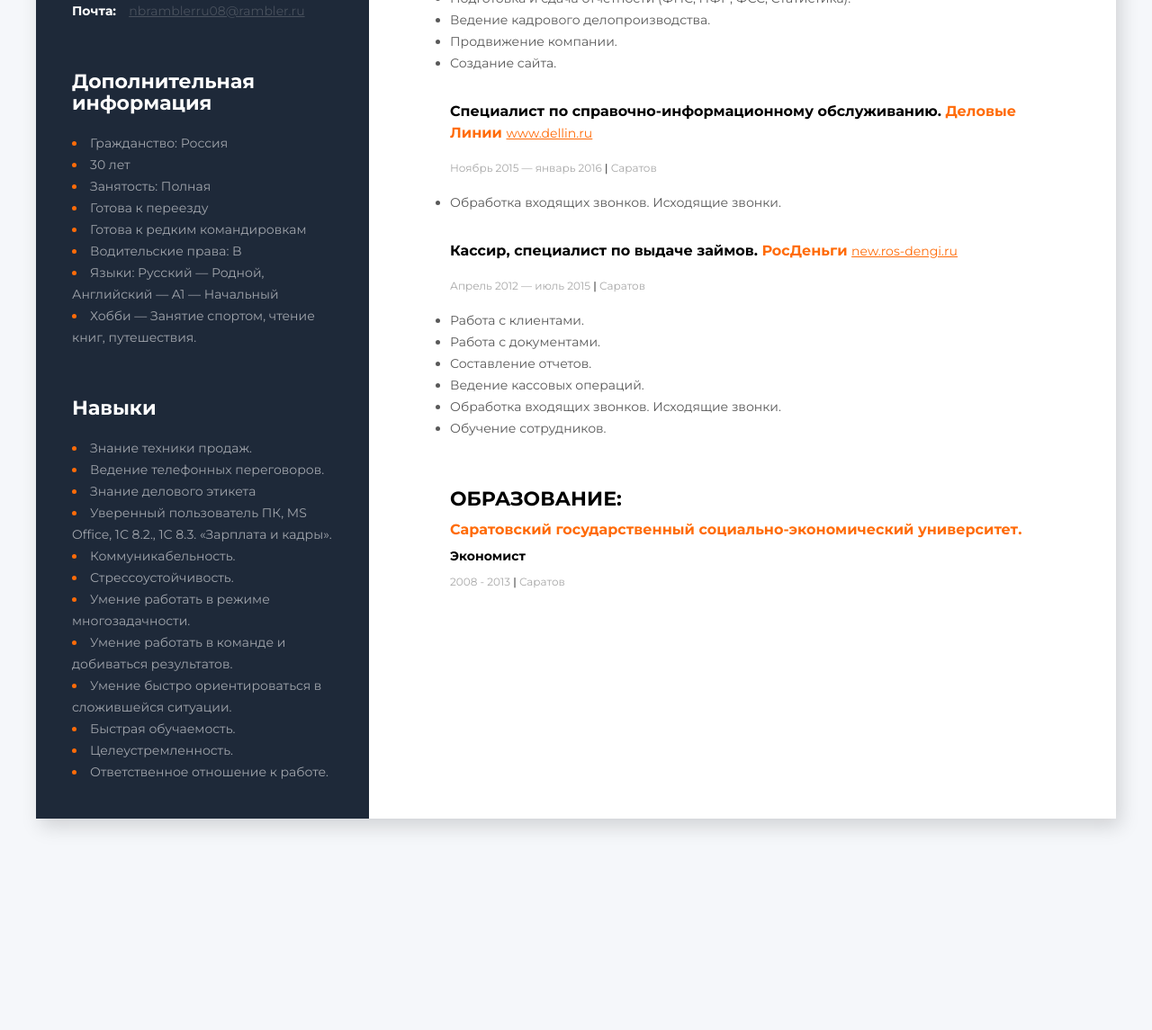
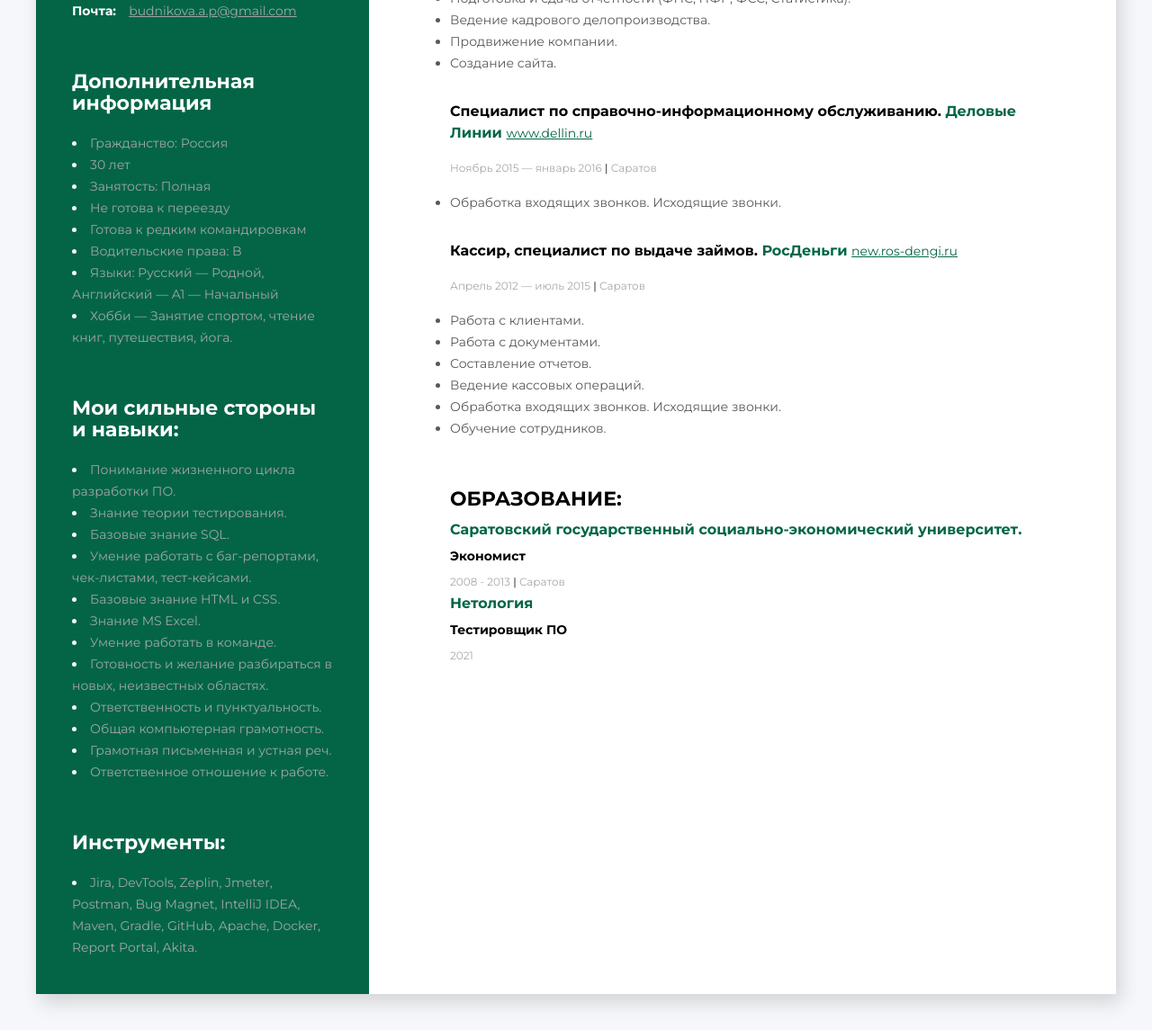
Before and after one commit to BudnikovaNastiya/resume, a plain HTML site: page index.html in a window 1280 px wide. Shown: the part 703-1848 px from the top of the page at 90% size. Before the commit the page ends 1653 px from the top, so only its background shows below. Drawn offline with Linux system fonts and the light colour scheme.

Commit message:
Правки ноябрь 2021

```diff
--- a/css/style.css
+++ b/css/style.css
@@ -22,7 +22,7 @@ body{
     height: auto;
 }
 .sidebar{
-    background: #1e2939;
+    background: #036546;
     max-width: 370px;
     padding-top: 40px;
     padding-bottom: 40px;
@@ -52,7 +52,7 @@ body{
     font-size: 14px;
     font-weight: 400;
     line-height: 24px;
-    color: #49515d;
+    color: #a1a5ac;
 }
 .contacts-link-type{
     font-size: 14px;
@@ -75,7 +75,7 @@ body{
     margin-right: 40px;
 }
 .tech-skills-item{
-    color: #ff6b08;
+    color: #f5f7fa;
     font-size: 14px;
     font-weight: 400;
     line-height: 24px;
@@ -96,7 +96,7 @@ body{
     margin-right: 40px;
 }
 .soft-skills-item{
-    color: #ff6b08;
+    color: #f5f7fa;
     font-size: 14px;
     font-weight: 400;
     line-height: 24px;
@@ -139,7 +139,7 @@ body{
     margin-bottom:10px;
 }
 .projects-link{
-    color: #ff6b08;
+    color: #036546;
     font-size: 14px;
     font-weight: 400;
     line-height: 24px;
@@ -163,7 +163,7 @@ body{
     margin-bottom: 15px;
 }
 .profession-company{
-    color: #ff6b08;
+    color: #036546;
 }
 .profession-time{
     color: #a8a8a8;
@@ -195,7 +195,7 @@ body{
     margin-bottom: 10px;
  }
 .education{
-    color: #ff6b08;
+    color: #036546;
     font-size: 16px;
     font-weight: 700;
     line-height: 24px;
--- a/index.html
+++ b/index.html
@@ -20,7 +20,7 @@
                        <span class="contacts-link-type">Телефон:</span>  <a class="contacts-link" href="+7 (917) 202-80-42"> +7 (917) 202-80-42 </a>
                     </div>
                     <div>
-                       <span class="contacts-link-type">Почта:</span>  <a class="contacts-link" href="nbramblerru08@rambler.ru"> nbramblerru08@rambler.ru</a>
+                       <span class="contacts-link-type">Почта:</span>  <a class="contacts-link" href="budnikova.a.p@gmail.com"> budnikova.a.p@gmail.com </a>
                     </div>
                 </div>
                 <!--Tech Skills container-->
@@ -38,7 +38,7 @@
                         </li>
 
                         <Li class="tech-skills-item">
-                            <span class="tech-skills-text"> Готова к переезду</span>
+                            <span class="tech-skills-text"> Не готова к переезду</span>
                         </Li>
                         <li class="tech-skills-item">
                             <span class="tech-skills-text"> Готова к редким командировкам</span>
@@ -51,55 +51,63 @@
                                 Английский — A1 — Начальный</span>
                         </Li>
                         <Li class="tech-skills-item">
-                            <span class="tech-skills-text"> Хобби — Занятие спортом, чтение книг, путешествия.</span>
+                            <span class="tech-skills-text"> Хобби — Занятие спортом, чтение книг, путешествия, йога.</span>
                         </Li>
                     </lu>
                 </div>
                 <!-- Soft Skills container-->
                 <div class="soft-skills-container">
-                    <h3 class="soft-skills-title">Навыки</h3>
+                    <h3 class="soft-skills-title">Мои сильные стороны и навыки:</h3>
                     <lu>
                         <li
                             class="soft-skills-item">
-                            <span class="soft-skills-text">Знание техники продаж.</span>
+                            <span class="soft-skills-text">Понимание жизненного цикла разработки ПО.</span>
                         </li>
                         <li
                             class="soft-skills-item">
-                            <span class="soft-skills-text">Ведение телефонных переговоров.</span>
+                            <span class="soft-skills-text">Знание теории тестирования.</span>
                         </li>
                         <li
                             class="soft-skills-item">
-                            <span class="soft-skills-text">Знание делового этикета</span>
+                            <span class="soft-skills-text">Базовые знание SQL.</span>
                         </li>
                         <li
                             class="soft-skills-item">
-                            <span class="soft-skills-text">Уверенный пользователь ПК, MS Office, 1С 8.2., 1С 8.3. «Зарплата и кадры».</span>
+                            <span class="soft-skills-text">Умение работать с баг-репортами, чек-листами, тест-кейсами.</span>
                         </li>
                         <li
                         class="soft-skills-item">
-                        <span class="soft-skills-text">Коммуникабельность.</span>
+                        <span class="soft-skills-text">Базовые знание HTML и CSS.</span>
                         </li>
                         <li
                         class="soft-skills-item">
-                        <span class="soft-skills-text">Стрессоустойчивость. </span>
+                        <span class="soft-skills-text">Знание MS Excel. </span>
                         <li
                         class="soft-skills-item">
-                        <span class="soft-skills-text">Умение работать в режиме многозадачности. </span>
+                        <span class="soft-skills-text">Умение работать в команде. </span>
                         <li
                         class="soft-skills-item">
-                        <span class="soft-skills-text">Умение работать в команде и добиваться результатов.</span>
+                        <span class="soft-skills-text">Готовность и желание разбираться в новых, неизвестных областях.</span>
                         <li
                         class="soft-skills-item">
-                        <span class="soft-skills-text">Умение быстро ориентироваться в сложившейся ситуации.</span>
+                        <span class="soft-skills-text">Ответственность и пунктуальность.</span>
                         <li
                         class="soft-skills-item">
-                        <span class="soft-skills-text">Быстрая обучаемость.</span>
+                        <span class="soft-skills-text">Общая компьютерная грамотность.</span>
                         <li
                         class="soft-skills-item">
-                        <span class="soft-skills-text">Целеустремленность. </span>
+                        <span class="soft-skills-text">Грамотная письменная и устная реч. </span>
                         <li
                         class="soft-skills-item">
                         <span class="soft-skills-text">Ответственное отношение к работе.</span>
+                    </lu>
+                </div>
+                <div class="soft-skills-container">
+                    <h3 class="soft-skills-title">Инструменты:</h3>
+                    <lu>
+                        <li
+                                class="soft-skills-item">
+                            <span class="soft-skills-text">Jira, DevTools, Zeplin, Jmeter, Postman, Bug Magnet, IntelliJ IDEA, Maven, Gradle, GitHub, Apache, Docker, Report Portal, Akita.</span>
                     </lu>
                 </div>
             </div>
@@ -239,6 +247,14 @@
                 2008 - 2013
                 <span class="profession-divider">|</span> Саратов
                 </span>
+
+                <p class="education">
+                    Нетология</p>
+                <p class="education-name">Тестировщик ПО</p>
+                <span class="education-time">
+               2021
+                </span>
+
             </div>
 
         </div>
```
